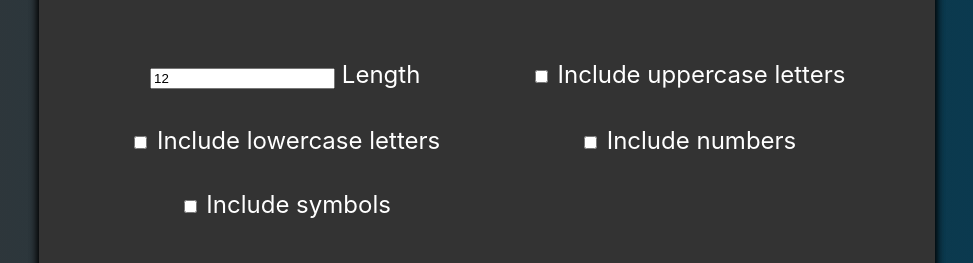
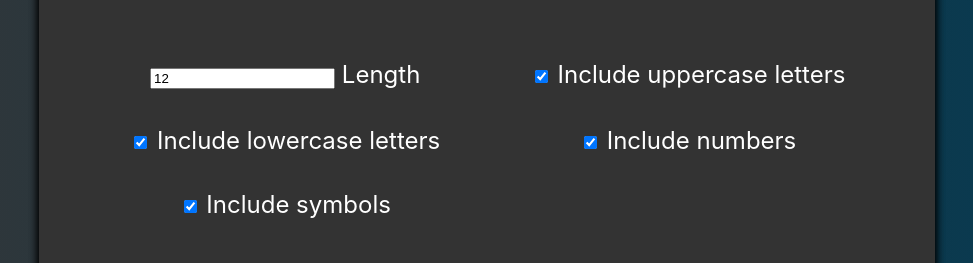
Before and after one commit to Chaitanya-Raj/password-generator, a React (Create React App) app: page / in a window 1280 px wide. Shown: the part 364-627 px from the top of the page, without its empty margins (153-1126 px from the left). Built offline with nearby package versions, Linux system fonts and the light colour scheme.

Commit message:
implement copy to clipboard

```diff
--- a/src/App.js
+++ b/src/App.js
@@ -2,17 +2,12 @@ import React, { useState, useEffect } from "react";
 import RandExp from "randexp";
 import "./App.css";
 
-// const uppercase = "ABCDEFGHIJKLMNOPQRSTUVWXYZ";
-// const lowercase = "abcdefghijklmnopqrstuvwxyz";
-// const numbers = "0123456789";
-// const symbols = "!@#$%&.";
-
 function App() {
   const [password, setPassword] = useState("");
-  const [isUppercase, setIsUppercase] = useState(false);
-  const [isLowercase, setIsLowercase] = useState(false);
-  const [isNumber, setIsNumber] = useState(false);
-  const [isSymbol, setIsSymbol] = useState(false);
+  const [isUppercase, setIsUppercase] = useState(true);
+  const [isLowercase, setIsLowercase] = useState(true);
+  const [isNumber, setIsNumber] = useState(true);
+  const [isSymbol, setIsSymbol] = useState(true);
   const [len, setLen] = useState(12);
 
   useEffect(() => {}, []);
@@ -36,7 +31,22 @@ function App() {
           value={password}
           readOnly
         />
-        <button id="copy">
+        <button
+          id="copy"
+          onClick={(e) => {
+            let pass = document.getElementById("password");
+            pass.focus();
+            pass.select();
+
+            try {
+              let successful = document.execCommand("copy");
+              let msg = successful ? "successful" : "unsuccessful";
+              console.log("Copying text command was " + msg);
+            } catch (err) {
+              console.log("Oops, unable to copy");
+            }
+          }}
+        >
           <span role="img" aria-label="clipboard">
             &#128203;
           </span>
@@ -48,7 +58,7 @@ function App() {
             if (isLowercase) re += "a-z";
             if (isUppercase) re += "A-Z";
             if (isNumber) re += "0-9";
-            if (isSymbol) re += "!@#%&";
+            if (isSymbol) re += "$!@#%?&.";
             let randexp = new RandExp(`[${re}]{${len}}`);
             setPassword(randexp.gen());
           }}
```
Also changed, not shown: src/background.jpeg (added).
